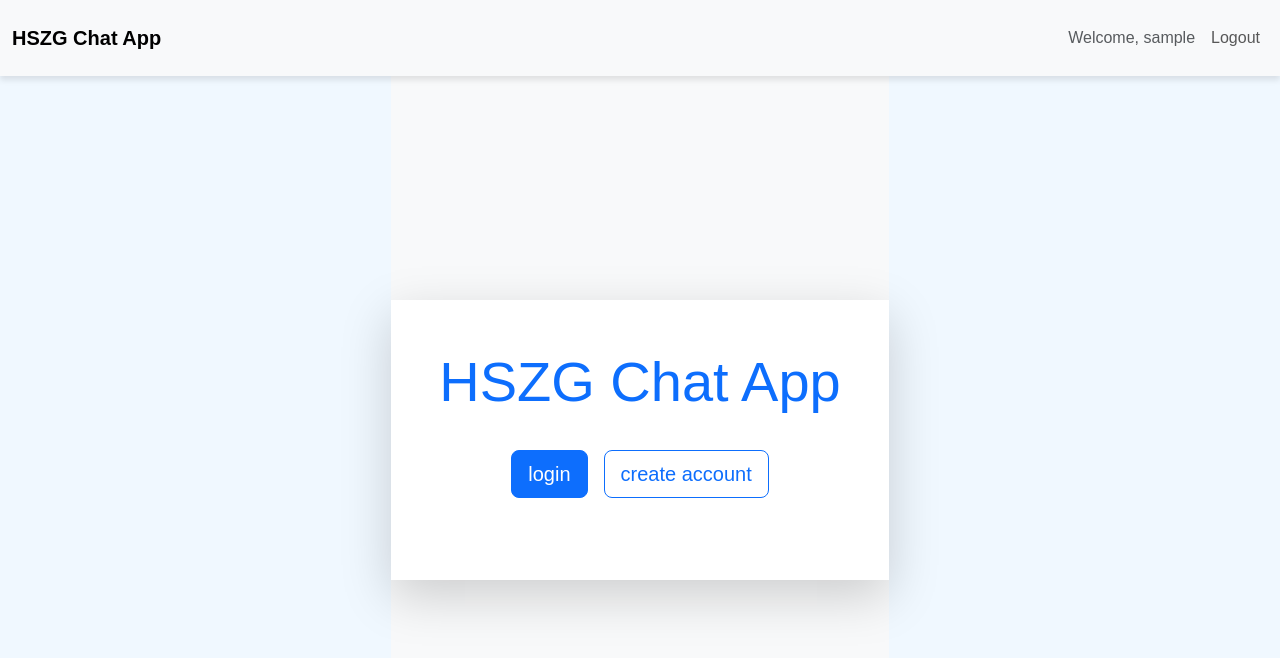
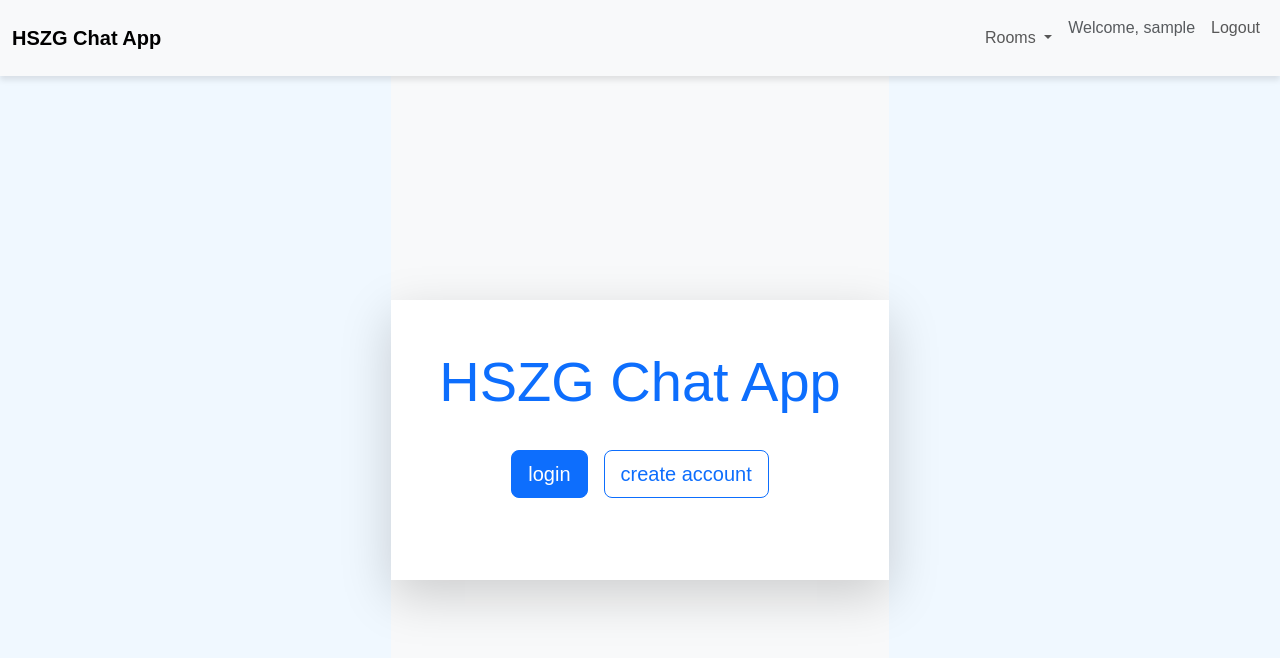
Before and after one commit to NiklasKaulfers/Chat-App-Angular, an Angular app: page /start in a window 1280 px wide. Shown: the top 658 px of the page. Built offline with nearby package versions, Linux system fonts and the light colour scheme; sample sign-in values are in the browser's storage.

Commit message:
improved ui

```diff
--- a/src/app/components/navbar/navbar.component.html
+++ b/src/app/components/navbar/navbar.component.html
@@ -5,8 +5,11 @@
             aria-controls="navbarNav" aria-expanded="false" aria-label="Toggle navigation">
       <span class="navbar-toggler-icon"></span>
     </button>
+
     <div class="collapse navbar-collapse" id="navbarNav">
       <ul class="navbar-nav ms-auto">
+
+        <!-- Show if NOT Logged In -->
         <ng-container *ngIf="!isLoggedIn">
           <li class="nav-item">
             <a class="nav-link" routerLink="/login" routerLinkActive="active">Login</a>
@@ -15,7 +18,24 @@
             <a class="nav-link" routerLink="/register" routerLinkActive="active">Register</a>
           </li>
         </ng-container>
+
+        <!-- Show if Logged In -->
         <ng-container *ngIf="isLoggedIn">
+          <li class="nav-item dropdown">
+            <a class="nav-link dropdown-toggle" href="#" id="roomDropdown" role="button" data-bs-toggle="dropdown"
+               aria-expanded="false">
+              Rooms
+            </a>
+            <ul class="dropdown-menu dropdown-menu-end" aria-labelledby="roomDropdown">
+              <li>
+                <a routerLink="/rooms" class="dropdown-item">Join a Room</a>
+              </li>
+              <li>
+                <a routerLink="/createRoom" class="dropdown-item">Create a Room</a>
+              </li>
+            </ul>
+          </li>
+
           <li class="nav-item">
             <span class="nav-link text-muted">Welcome, {{ username }}</span>
           </li>
@@ -23,6 +43,7 @@
             <button class="btn btn-link nav-link" (click)="logout()">Logout</button>
           </li>
         </ng-container>
+
       </ul>
     </div>
   </div>
--- a/src/app/services/room.service.ts
+++ b/src/app/services/room.service.ts
@@ -18,7 +18,7 @@ export class RoomService {
     const token = sessionStorage.getItem('jwt_token');
     if (!token) {
       console.error('Error getting the token.');
-      return new Observable(); // Return an empty observable if there's no token
+      return new Observable();
     }
     const headers = new HttpHeaders({
       'Content-Type': 'application/json',
```
